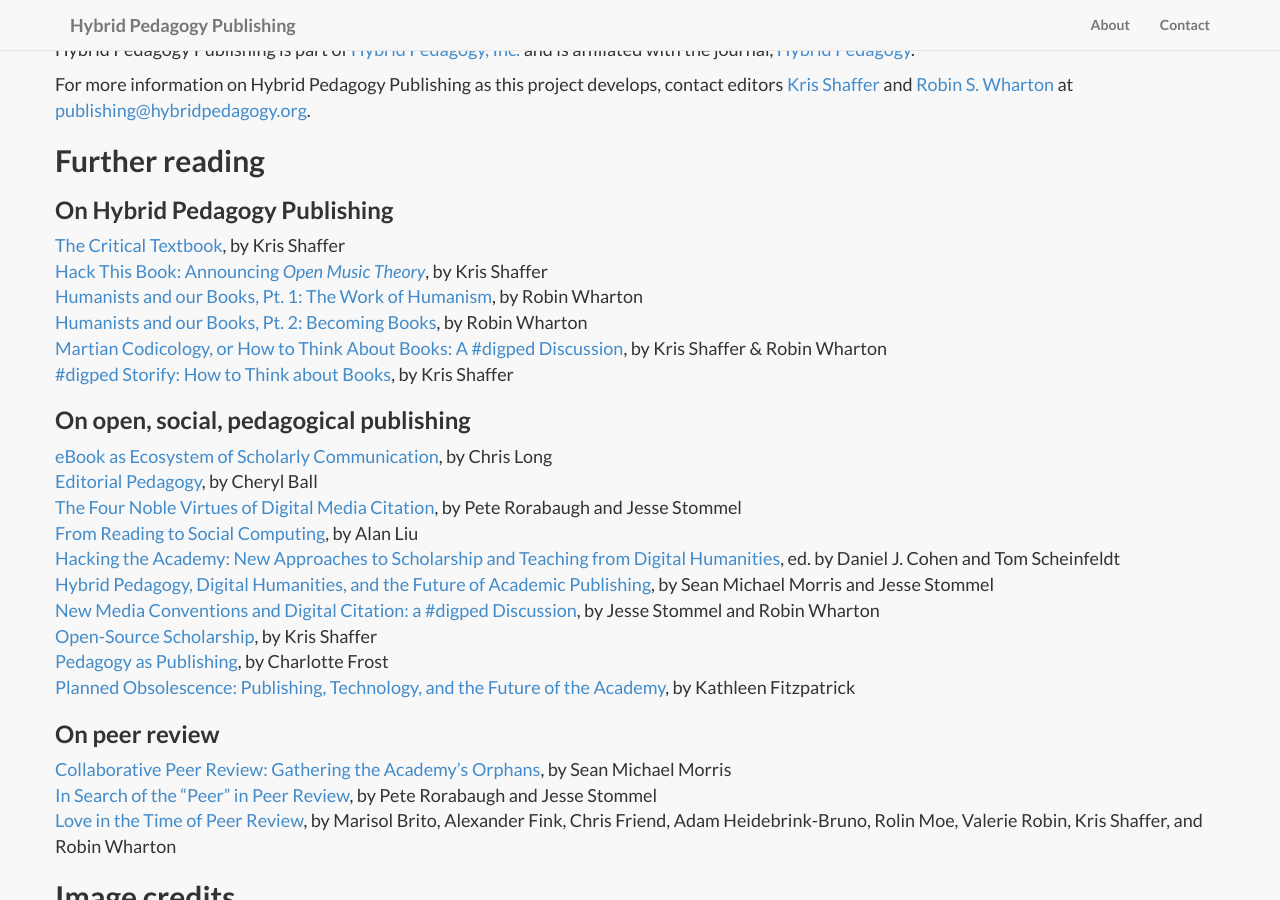
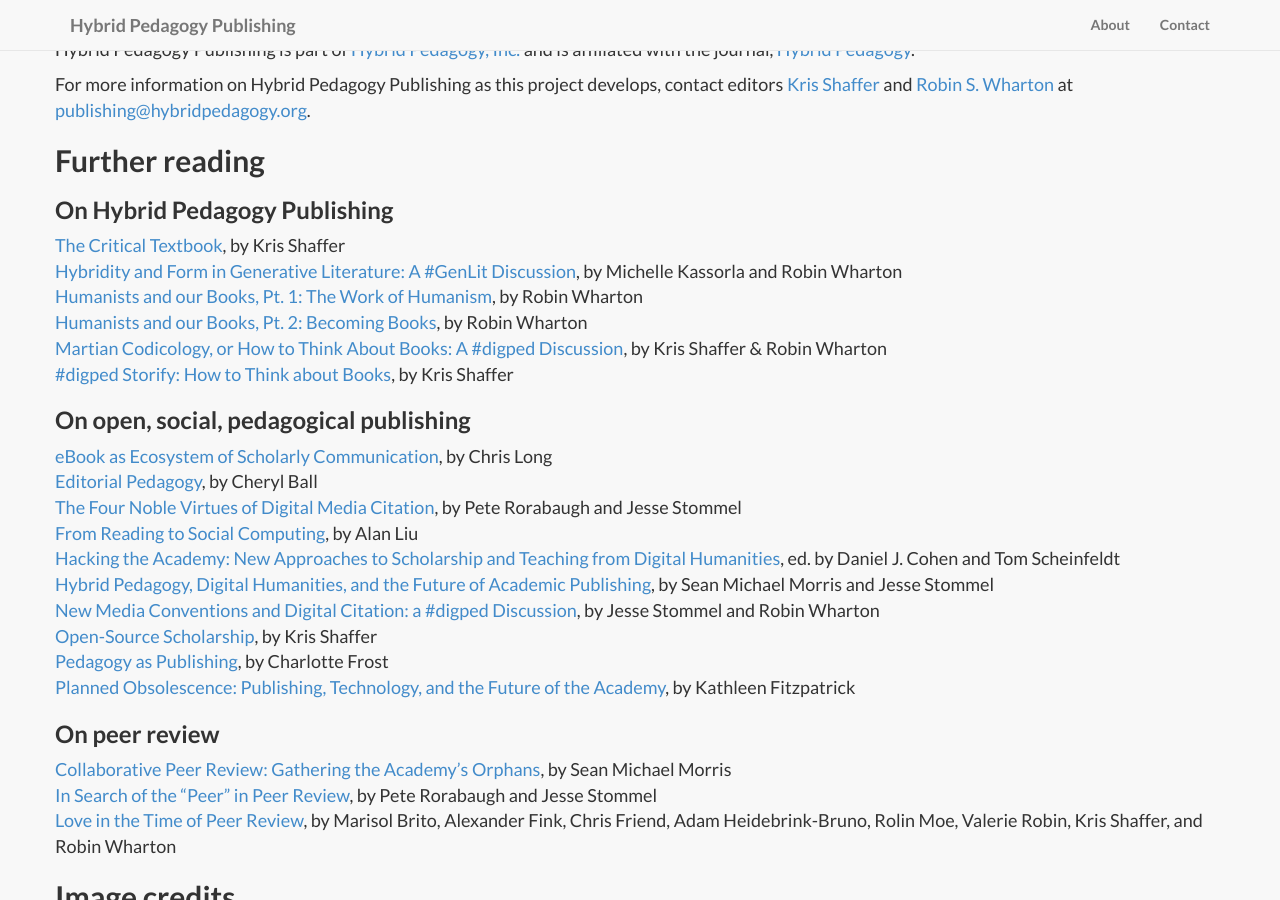
Before and after one commit to HybridPedagogyPublishing/HybridPedagogyPublishing.github.io, a Jekyll site: the page built from about.md, in a window 1280 px wide and 900 px high, scrolled down 1048 px. Built offline with Jekyll 4.4.1, drawn with Linux system fonts in a browser that asks for light colours; nearby versions of some CDN libraries; library files that are not in the unit come from our copies.

Commit message:
small fixes

```diff
--- a/about.md
+++ b/about.md
@@ -17,7 +17,7 @@
 ### On Hybrid Pedagogy Publishing
 
 [The Critical Textbook](http://www.hybridpedagogy.com/journal/critical-textbook/), by Kris Shaffer
-[Hack This Book: Announcing *Open Music Theory*](http://www.hybridpedagogy.com/announcements/hack-book-announcing-open-music-theory/), by Kris Shaffer
+[Hybridity and Form in Generative Literature: A #GenLit Discussion](http://www.hybridpedagogy.com/announcements/hybridity-form-generative-literature-genlit-discussion/), by Michelle Kassorla and Robin Wharton
 [Humanists and our Books, Pt. 1: The Work of Humanism](http://www.hybridpedagogy.com/journal/humanists-books-pt-1-work-humanism/), by Robin Wharton
 [Humanists and our Books, Pt. 2: Becoming Books](http://www.hybridpedagogy.com/journal/humanists-books-pt-2-becoming-books/), by Robin Wharton
 [Martian Codicology, or How to Think About Books: A #digped Discussion](http://www.hybridpedagogy.com/announcements/martian-codicology-think-books-digped-discussion/), by Kris Shaffer & Robin Wharton
```
